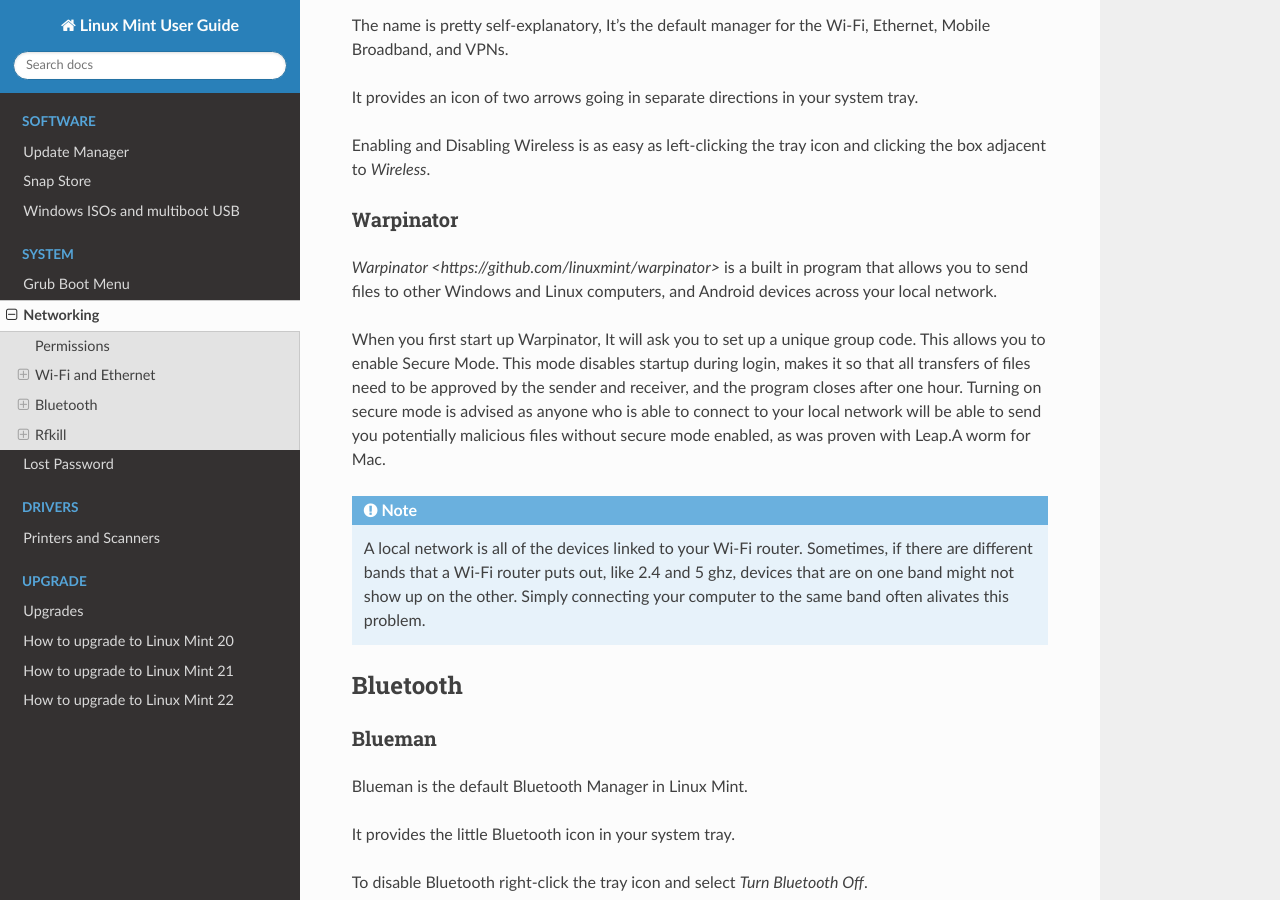
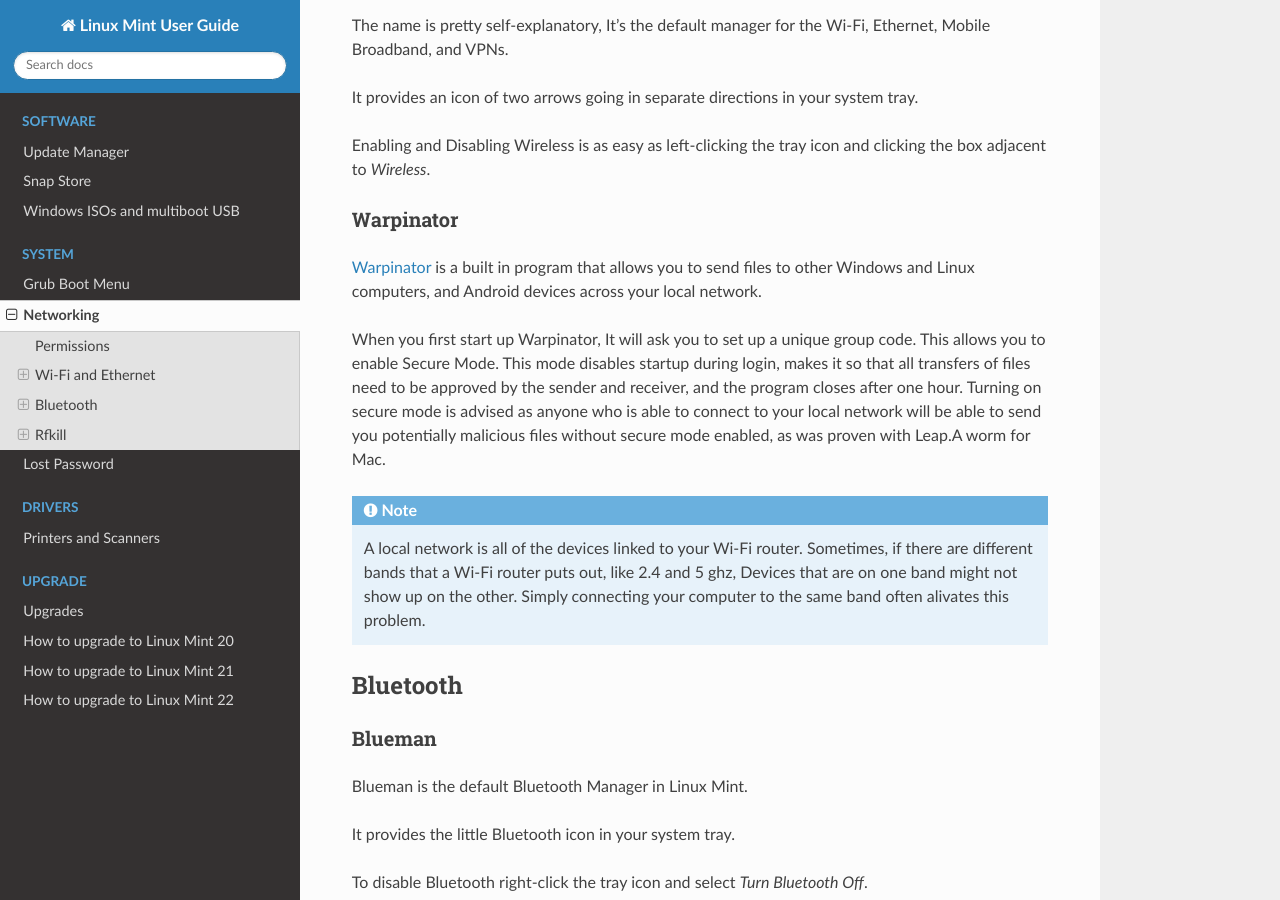
Before and after one commit to linuxmint/doc-user-guide, a Sphinx documentation site: the page built from docs/networking.rst, in a window 1280 px wide and 900 px high, scrolled down 503 px. Built offline with Sphinx 7.4.7 and the Read the Docs theme 3.1.0, drawn with Linux system fonts in a browser that asks for light colours.

Commit message:
update networking.rst

```diff
--- a/docs/networking.rst
+++ b/docs/networking.rst
@@ -27,14 +27,14 @@
 Warpinator
 -----------
 
-`Warpinator <https://github.com/linuxmint/warpinator>` is a built in program that allows you to send files to other Windows and Linux computers, and Android devices across your local network.
+`Warpinator <https://github.com/linuxmint/warpinator>`_ is a built in program that allows you to send files to other Windows and Linux computers, and Android devices across your local network.
 
 When you first start up Warpinator, It will ask you to set up a unique group code. This allows you to enable Secure Mode. This mode disables startup during login, makes it so that all transfers of files need to be approved by the sender and receiver, and the program closes after one hour. Turning on secure mode is advised as anyone who is able to connect to your local network will be able to send you potentially malicious files without secure mode enabled, as was proven with Leap.A worm for Mac.
 
 .. note::
 
     A local network is all of the devices linked to your Wi-Fi router.
-    Sometimes, if there are different bands that a Wi-Fi router puts out, like 2.4 and 5 ghz, devices that are on one band might not show up on the other.
+    Sometimes, if there are different bands that a Wi-Fi router puts out, like 2.4 and 5 ghz, Devices that are on one band might not show up on the other.
     Simply connecting your computer to the same band often alivates this problem.
 
 Bluetooth
```
